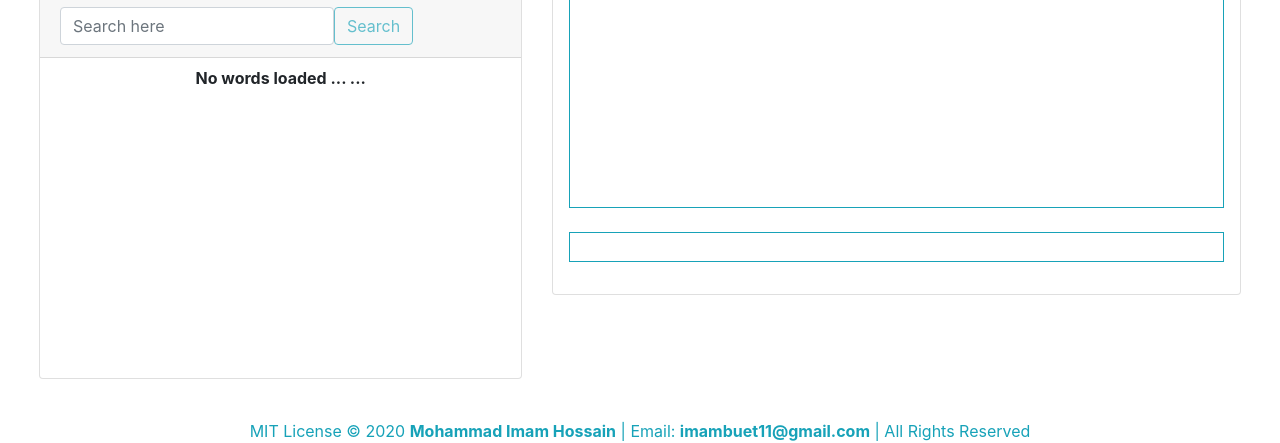
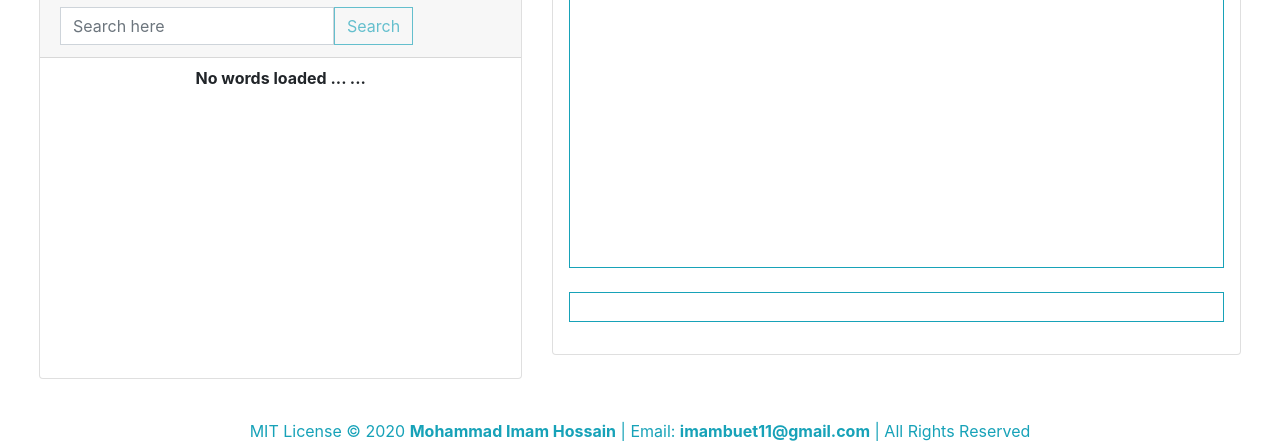
Before and after one commit to devimam/gre, a plain HTML site: page index.html in a window 1280 px wide. Shown: the part 502-945 px from the top of the page. Drawn offline with nearby package versions, Linux system fonts and the light colour scheme.

```diff
--- a/index.html
+++ b/index.html
@@ -29,12 +29,15 @@
 
 	<body>
 		<div class="container-fluid">
-			<h1 class="text-center text-info clearfix">
-                GRE Flashcards
+            <!--heading section-->
+            <h1 class="text-center text-info clearfix">
+				GRE Flashcards
 
+                <!-- adding the github start feature-->
                 <iframe src="https://ghbtns.com/github-btn.html?user=devimam&repo=gre&type=star&count=true&size=large" frameborder="0" scrolling="0" width="170" height="30" title="Star this project" class="float-right mt-3"></iframe>
             </h1>
 			<hr>
+
 			<!-- main content area -->
 			<div class="row p-4">
 				<div class="col-12 col-md-5">
@@ -83,8 +86,8 @@
 							  	<h4 class="col-auto mr-auto">Full Vocabulary List</h4>
 
 								<div class="form-inline col-auto">
-	  								<input type="search" class="form-control" id='searchval' placeholder="Search here">
-	  								<input type="button" class="btn btn-outline-info" id='searchbtn' value="Search" disabled>
+	  								<input type="search" class="form-control rounded-0" id='searchval' placeholder="Search here">
+	  								<input type="button" class="btn btn-outline-info rounded-0" id='searchbtn' value="Search" disabled>
 	  							  </div>
 							  </div>
 						  </div>
@@ -127,7 +130,7 @@
 								   </div>
 								   <div class="w-100"></div>
 								   <div class="col-12">
-									   <div class="overflow-auto border border-info clearfix" id="markedword" style="height:30vh;">
+									   <div class="overflow-auto border border-info clearfix" id="markedword" style="height:300px;">
 
 									   </div>
 									   <br>
```
